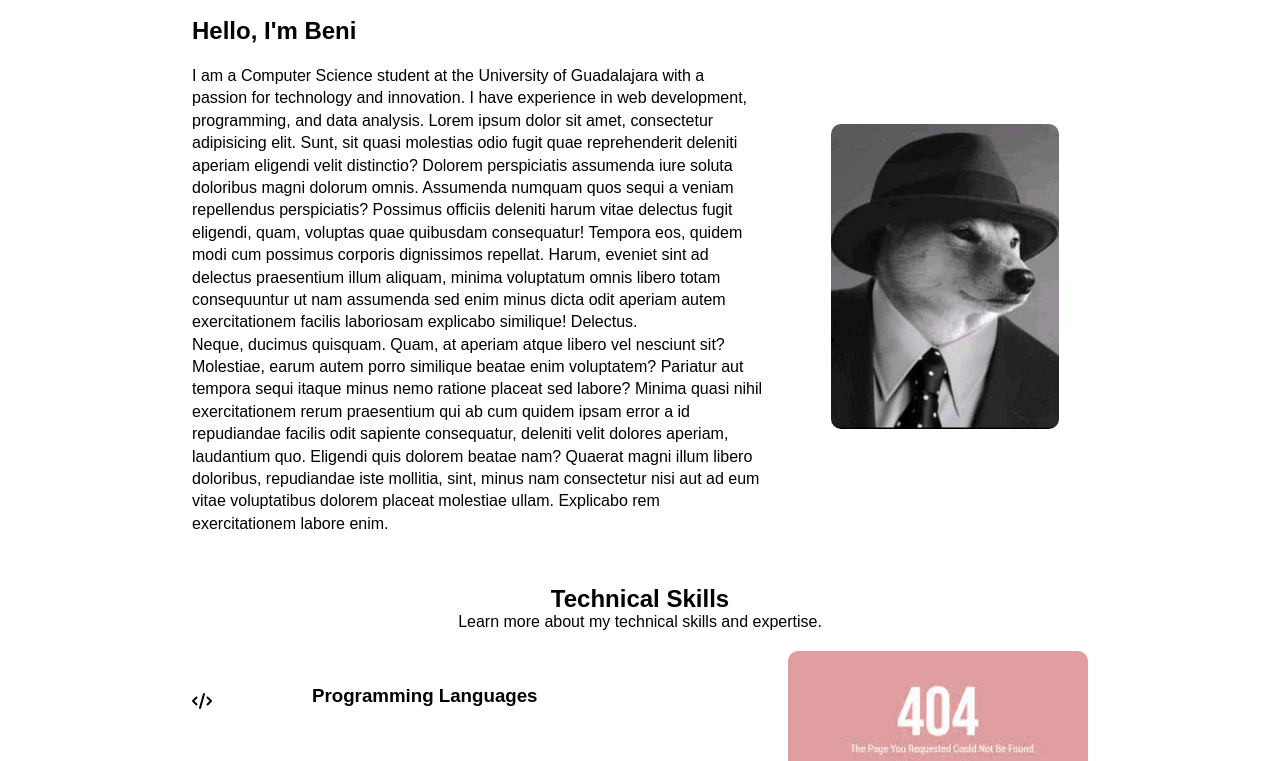
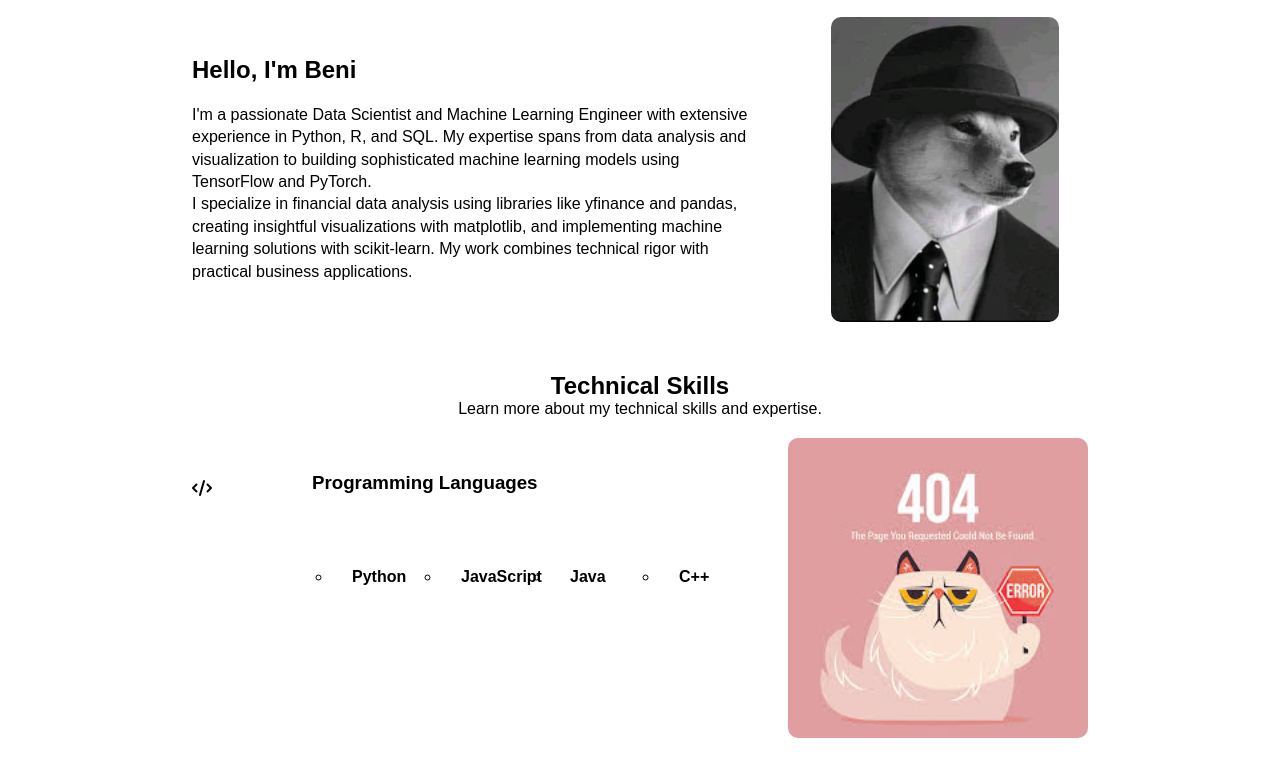
Before and after one commit to HectorOL/CursosDoc, a plain HTML site: page views/about.html in a window 1280 px wide. Shown: the part 151-912 px from the top of the page. Drawn offline with Linux system fonts and the light colour scheme; files whose address does not match are found by name.

Commit message:
Actualizar variables CSS con clamp() y colores dinámicos

```diff
--- a/styles/style.css
+++ b/styles/style.css
@@ -3,35 +3,45 @@
   --font-sans: "Poppins", sans-serif;
 
   /* Colores principales */
+
+  /* Fondo */
   --background: #ffffff;
-  /* Fondo */
+
+  /* Texto */
   --text: #3B3B3B;
-  /* Texto */
+
+  /* Color primario */
   --primary-color: #3F81E5;
-  /* Color primario */
-  --secondary-color: #1e40af;
-  /* Hover */
+
+  /* Color secundario */
+  --secondary-color: hsl(from var(--primary-color) h s calc(l - 20%));
+
+  /* Bordes */
   --border: #d1d5db;
-  /* Bordes */
+
+  /* Texto secundario */
   --secondary-text: #424242;
-  /* Texto secundario */
 
-  /* Estilo de letras */
 
-  --font-header-size: .9rem;
+
+  --font-header-size: clamp(0.8rem, 2vw, 1rem);
   --font-header-weight: 600;
 
-  --font-title-size: 2.5rem;
-  --font-title-weight: 600;
+  --font-title-size: clamp(2rem, 5vw, 3rem);
+  --font-title-weight: 500;
+  --font-title-variation: 'wght' 550;
 
-  --font-subtitle-size: 1.5rem;
+  --font-subtitle-size: clamp(1.2rem, 3vw, 1.8rem);
   --font-subtitle-weight: 600;
 
-  --font-abstract-size: 1.2rem;
+  --font-abstract-size: clamp(1rem, 2.5vw, 1.4rem);
   --font-abstract-weight: 200;
 
-  --font-text-size: 1.1rem;
+  --font-text-size: clamp(0.9rem, 2vw, 1.2rem);
   --font-text-weight: 200;
+
+  --font-button-size: clamp(0.9rem, 2vw, 1.2rem);
+  --font-button-weight: 100;
 }
 
 
@@ -79,16 +89,16 @@ body {
 }
 
 .info-title {
-  color: var(--primary-color);
+  color: var(--text-color);
   font-size: var(--font-title-size);
   font-weight: var(--font-title-weight);
-
+  font-variation-settings: var(--font-title-variation);
 }
 
 .info-description {
   color: var(--secondary-text);
-  font-size: var(--font-subtitle-size);
-  font-weight: var(--font-subtitle-weight);
+  font-size: var(--font-text-size);
+  font-weight: var(--font-text-weight);
   margin-top: 10px;
 }
 
--- a/views/about.html
+++ b/views/about.html
@@ -36,31 +36,9 @@
             <div class="info-content">
                 <h2 class="about-info-title">Hello, I'm Beni</h2>
                 <p class="about-info-description">
-                    I am a Computer Science student at the University of Guadalajara with a passion for technology and
-                    innovation. I have experience in web development, programming, and data analysis.
-                    Lorem ipsum dolor sit amet, consectetur adipisicing elit. Sunt, sit quasi molestias odio fugit quae
-                    reprehenderit deleniti aperiam eligendi velit distinctio? Dolorem perspiciatis assumenda iure soluta
-                    doloribus magni dolorum omnis.
-                    Assumenda numquam quos sequi a veniam repellendus perspiciatis? Possimus officiis deleniti harum
-                    vitae
-                    delectus fugit eligendi, quam, voluptas quae quibusdam consequatur! Tempora eos, quidem modi cum
-                    possimus corporis dignissimos repellat.
-                    Harum, eveniet sint ad delectus praesentium illum aliquam, minima voluptatum omnis libero totam
-                    consequuntur ut nam assumenda sed enim minus dicta odit aperiam autem exercitationem facilis
-                    laboriosam
-                    explicabo similique! Delectus.
+                    I'm a passionate Data Scientist and Machine Learning Engineer with extensive experience in Python, R, and SQL. My expertise spans from data analysis and visualization to building sophisticated machine learning models using TensorFlow and PyTorch.
                     <br>
-                    Neque, ducimus quisquam. Quam, at aperiam atque libero vel nesciunt sit? Molestiae, earum autem
-                    porro
-                    similique beatae enim voluptatem? Pariatur aut tempora sequi itaque minus nemo ratione placeat sed
-                    labore?
-                    Minima quasi nihil exercitationem rerum praesentium qui ab cum quidem ipsam error a id repudiandae
-                    facilis odit sapiente consequatur, deleniti velit dolores aperiam, laudantium quo. Eligendi quis
-                    dolorem
-                    beatae nam?
-                    Quaerat magni illum libero doloribus, repudiandae iste mollitia, sint, minus nam consectetur nisi
-                    aut ad
-                    eum vitae voluptatibus dolorem placeat molestiae ullam. Explicabo rem exercitationem labore enim.
+                    I specialize in financial data analysis using libraries like yfinance and pandas, creating insightful visualizations with matplotlib, and implementing machine learning solutions with scikit-learn. My work combines technical rigor with practical business applications.
                 </p>
             </div>
             <div class="about-image">
```
Also changed, not shown: index.html (+1 -1 lines).
